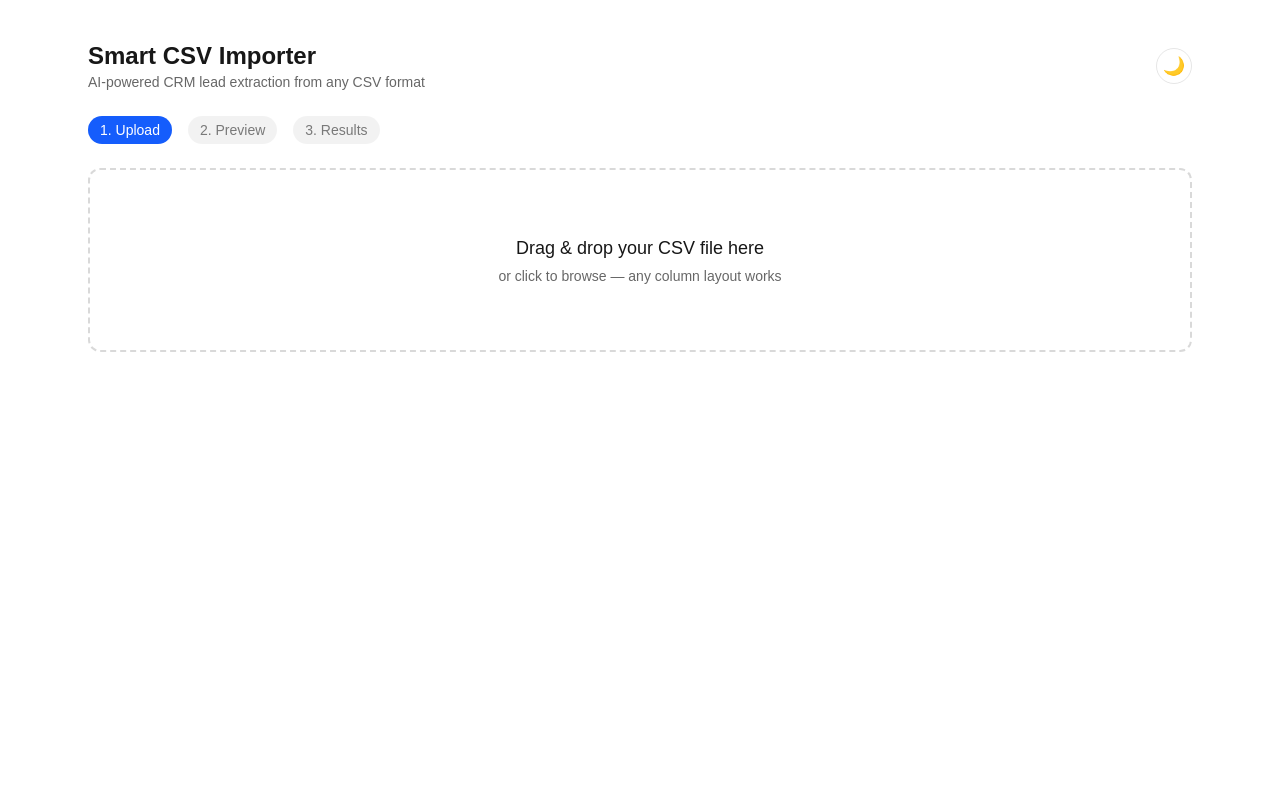
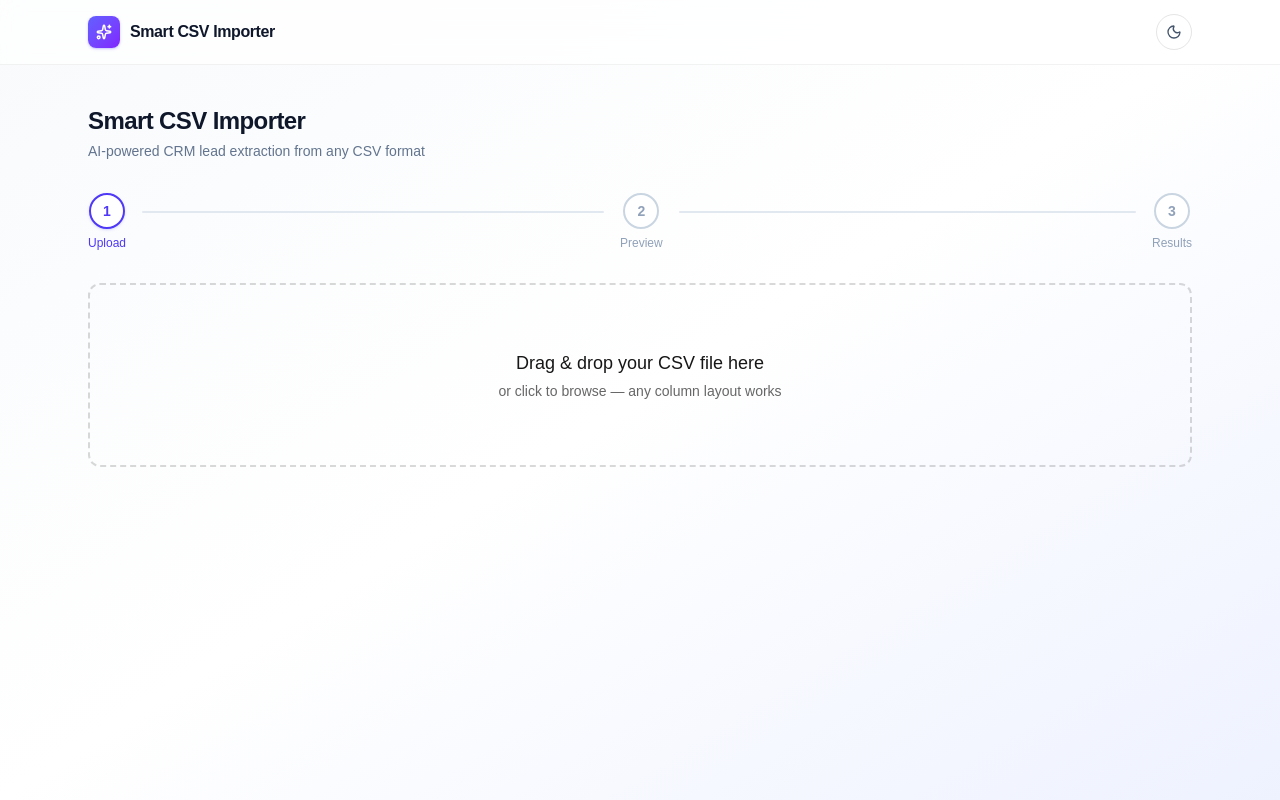
Before and after one commit to Lohar109/smart-csv-importer, a Next.js app in the folder frontend/: page / in a window 1280 px wide. Built offline with nearby package versions, Linux system fonts and the light colour scheme; no server answers.

Commit message:
feat(frontend): app shell with navbar and horizontal stepper
Add lucide-react, gradient background, accent color system, and
fade-slide-in step transitions. Replace plain pill tabs with a proper
numbered stepper component.

```diff
--- a/frontend/package.json
+++ b/frontend/package.json
@@ -10,6 +10,7 @@
   },
   "dependencies": {
     "axios": "^1.18.1",
+    "lucide-react": "^1.24.0",
     "next": "16.2.10",
     "papaparse": "^5.5.4",
     "react": "19.2.4",
--- a/frontend/src/app/globals.css
+++ b/frontend/src/app/globals.css
@@ -19,7 +19,56 @@
 }
 
 body {
-  background: var(--background);
   color: var(--foreground);
   font-family: Arial, Helvetica, sans-serif;
+  transition:
+    background-color 0.3s ease,
+    color 0.3s ease;
 }
+
+@keyframes fade-slide-in {
+  from {
+    opacity: 0;
+    transform: translateY(8px);
+  }
+  to {
+    opacity: 1;
+    transform: translateY(0);
+  }
+}
+
+.animate-step-in {
+  animation: fade-slide-in 0.35s ease-out;
+}
+
+@keyframes pulse-scale {
+  0%,
+  100% {
+    transform: scale(1);
+    opacity: 1;
+  }
+  50% {
+    transform: scale(1.12);
+    opacity: 0.75;
+  }
+}
+
+.animate-pulse-scale {
+  animation: pulse-scale 1.6s ease-in-out infinite;
+}
+
+@keyframes indeterminate-bar {
+  0% {
+    transform: translateX(-100%) scaleX(0.4);
+  }
+  50% {
+    transform: translateX(20%) scaleX(0.6);
+  }
+  100% {
+    transform: translateX(120%) scaleX(0.4);
+  }
+}
+
+.animate-indeterminate-bar {
+  animation: indeterminate-bar 1.4s ease-in-out infinite;
+}
--- a/frontend/src/app/layout.tsx
+++ b/frontend/src/app/layout.tsx
@@ -1,5 +1,6 @@
 import type { Metadata } from "next";
 import { Geist, Geist_Mono } from "next/font/google";
+import Navbar from "@/components/Navbar";
 import "./globals.css";
 
 const geistSans = Geist({
@@ -42,7 +43,11 @@ export default function RootLayout({
       <head>
         <script dangerouslySetInnerHTML={{ __html: THEME_INIT_SCRIPT }} />
       </head>
-      <body className="min-h-full flex flex-col" suppressHydrationWarning>
+      <body
+        className="min-h-full flex flex-col bg-gradient-to-br from-slate-50 via-white to-indigo-50 dark:from-slate-950 dark:via-slate-900 dark:to-indigo-950"
+        suppressHydrationWarning
+      >
+        <Navbar />
         {children}
       </body>
     </html>
--- a/frontend/src/app/page.tsx
+++ b/frontend/src/app/page.tsx
@@ -5,16 +5,16 @@ import UploadStep from "@/components/UploadStep";
 import DataTable from "@/components/DataTable";
 import ResultsView from "@/components/ResultsView";
 import Spinner from "@/components/Spinner";
-import ThemeToggle from "@/components/ThemeToggle";
+import Stepper from "@/components/Stepper";
 import { apiClient, extractErrorMessage } from "@/lib/api";
 import type { CsvRow, ExtractResponse } from "@/types/crm";
 
 type WizardStep = "upload" | "preview" | "results";
 
-const STEP_LABELS: { key: WizardStep; label: string }[] = [
-  { key: "upload", label: "1. Upload" },
-  { key: "preview", label: "2. Preview" },
-  { key: "results", label: "3. Results" },
+const STEPS: { key: WizardStep; label: string }[] = [
+  { key: "upload", label: "Upload" },
+  { key: "preview", label: "Preview" },
+  { key: "results", label: "Results" },
 ];
 
 export default function Home() {
@@ -50,31 +50,17 @@ export default function Home() {
   }
 
   return (
-    <div className="mx-auto flex w-full max-w-6xl flex-1 flex-col gap-6 px-6 py-10">
-      <header className="flex items-center justify-between">
+    <div className="mx-auto flex w-full max-w-6xl flex-1 flex-col gap-8 px-6 py-10">
       <div>
-          <h1 className="text-2xl font-semibold">Smart CSV Importer</h1>
-          <p className="text-sm text-black/60 dark:text-white/60">
+        <h1 className="text-2xl font-semibold tracking-tight text-slate-900 dark:text-white">
+          Smart CSV Importer
+        </h1>
+        <p className="mt-1 text-sm text-slate-500 dark:text-slate-400">
           AI-powered CRM lead extraction from any CSV format
         </p>
       </div>
-        <ThemeToggle />
-      </header>
 
-      <nav className="flex gap-4 text-sm">
-        {STEP_LABELS.map((s) => (
-          <span
-            key={s.key}
-            className={`rounded-full px-3 py-1 ${
-              s.key === step
-                ? "bg-blue-600 text-white"
-                : "bg-black/5 text-black/50 dark:bg-white/10 dark:text-white/50"
-            }`}
-          >
-            {s.label}
-          </span>
-        ))}
-      </nav>
+      <Stepper steps={STEPS} currentKey={step} />
 
       {error && (
         <div className="rounded-lg border border-red-500/30 bg-red-50 px-4 py-3 text-sm text-red-700 dark:bg-red-950/30 dark:text-red-400">
@@ -83,6 +69,7 @@ export default function Home() {
       )}
 
       {step === "upload" && (
+        <div key="upload" className="animate-step-in">
           <UploadStep
             onParsed={({ fileName, headers, rows }) => {
               setFileName(fileName);
@@ -93,10 +80,11 @@ export default function Home() {
             }}
             onError={setError}
           />
+        </div>
       )}
 
       {step === "preview" && (
-        <div className="flex flex-col gap-4">
+        <div key="preview" className="flex animate-step-in flex-col gap-4">
           <div className="flex items-center justify-between">
             <p className="text-sm text-black/60 dark:text-white/60">
               <span className="font-medium text-black dark:text-white">{fileName}</span> —{" "}
@@ -128,7 +116,7 @@ export default function Home() {
       )}
 
       {step === "results" && result && (
-        <div className="flex flex-col gap-4">
+        <div key="results" className="flex animate-step-in flex-col gap-4">
           <div className="flex items-center justify-between">
             <p className="text-sm text-black/60 dark:text-white/60">
               Import complete for <span className="font-medium text-black dark:text-white">{fileName}</span>
--- /dev/null
+++ b/frontend/src/components/Navbar.tsx
@@ -0,0 +1,20 @@
+import { Sparkles } from "lucide-react";
+import ThemeToggle from "./ThemeToggle";
+
+export default function Navbar() {
+  return (
+    <header className="sticky top-0 z-20 border-b border-black/5 bg-white/70 backdrop-blur-md dark:border-white/10 dark:bg-slate-950/70">
+      <div className="mx-auto flex w-full max-w-6xl items-center justify-between px-6 py-3.5">
+        <div className="flex items-center gap-2.5">
+          <span className="flex h-8 w-8 items-center justify-center rounded-lg bg-gradient-to-br from-indigo-500 to-violet-600 text-white shadow-sm shadow-indigo-500/30">
+            <Sparkles className="h-4 w-4" strokeWidth={2.25} />
+          </span>
+          <span className="text-base font-semibold tracking-tight text-slate-900 dark:text-white">
+            Smart CSV Importer
+          </span>
+        </div>
+        <ThemeToggle />
+      </div>
+    </header>
+  );
+}
--- /dev/null
+++ b/frontend/src/components/Stepper.tsx
@@ -0,0 +1,61 @@
+import { Check } from "lucide-react";
+
+export interface StepDef {
+  key: string;
+  label: string;
+}
+
+interface StepperProps {
+  steps: StepDef[];
+  currentKey: string;
+}
+
+export default function Stepper({ steps, currentKey }: StepperProps) {
+  const currentIndex = steps.findIndex((s) => s.key === currentKey);
+
+  return (
+    <ol className="flex w-full items-start">
+      {steps.map((step, idx) => {
+        const isCompleted = idx < currentIndex;
+        const isActive = idx === currentIndex;
+        const isLast = idx === steps.length - 1;
+
+        return (
+          <li key={step.key} className="flex flex-1 items-center last:flex-none">
+            <div className="flex flex-col items-center gap-1.5">
+              <div
+                className={`flex h-8 w-8 shrink-0 items-center justify-center rounded-full border-2 text-sm font-semibold transition-colors duration-300 sm:h-9 sm:w-9 ${
+                  isCompleted
+                    ? "border-indigo-600 bg-indigo-600 text-white"
+                    : isActive
+                      ? "border-indigo-600 bg-white text-indigo-600 shadow-sm shadow-indigo-500/20 dark:bg-slate-900"
+                      : "border-slate-300 bg-white text-slate-400 dark:border-slate-700 dark:bg-slate-900 dark:text-slate-500"
+                }`}
+              >
+                {isCompleted ? <Check className="h-4 w-4" strokeWidth={2.5} /> : idx + 1}
+              </div>
+              <span
+                className={`text-[11px] font-medium sm:text-xs ${
+                  isActive
+                    ? "text-indigo-600 dark:text-indigo-400"
+                    : isCompleted
+                      ? "text-slate-700 dark:text-slate-300"
+                      : "text-slate-400 dark:text-slate-500"
+                }`}
+              >
+                {step.label}
+              </span>
+            </div>
+            {!isLast && (
+              <div
+                className={`mx-2 mb-5 h-0.5 flex-1 rounded-full transition-colors duration-300 sm:mx-4 ${
+                  isCompleted ? "bg-indigo-600" : "bg-slate-200 dark:bg-slate-700"
+                }`}
+              />
+            )}
+          </li>
+        );
+      })}
+    </ol>
+  );
+}
--- a/frontend/src/components/ThemeToggle.tsx
+++ b/frontend/src/components/ThemeToggle.tsx
@@ -1,6 +1,7 @@
 "use client";
 
 import { useSyncExternalStore } from "react";
+import { Moon, Sun } from "lucide-react";
 
 const THEME_KEY = "smart-csv-importer-theme";
 
@@ -32,9 +33,9 @@ export default function ThemeToggle() {
       onClick={() => setTheme(!isDark)}
       aria-label="Toggle dark mode"
       suppressHydrationWarning
-      className="flex h-9 w-9 items-center justify-center rounded-full border border-black/10 text-lg transition-colors hover:bg-black/5 dark:border-white/15 dark:hover:bg-white/10"
+      className="flex h-9 w-9 items-center justify-center rounded-full border border-black/10 text-slate-600 transition-all hover:scale-105 hover:border-indigo-300 hover:bg-indigo-50 hover:text-indigo-600 active:scale-95 dark:border-white/15 dark:text-slate-300 dark:hover:border-indigo-400/40 dark:hover:bg-indigo-500/10 dark:hover:text-indigo-300"
     >
-      {isDark ? "☀️" : "🌙"}
+      {isDark ? <Sun className="h-4 w-4" /> : <Moon className="h-4 w-4" />}
     </button>
   );
 }
```
Also changed, not shown: 1 other file (tests, documents, lock files or other folders). Lines whose indentation alone changed are shown as unchanged.
